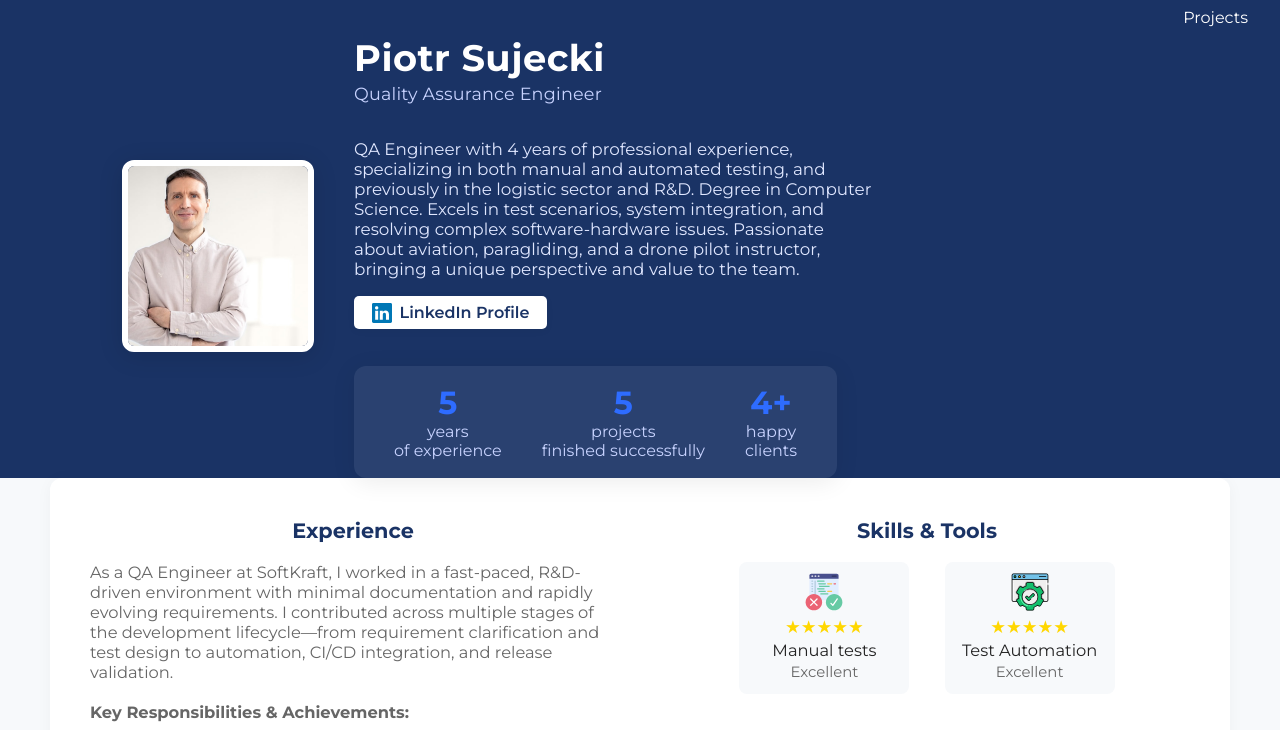
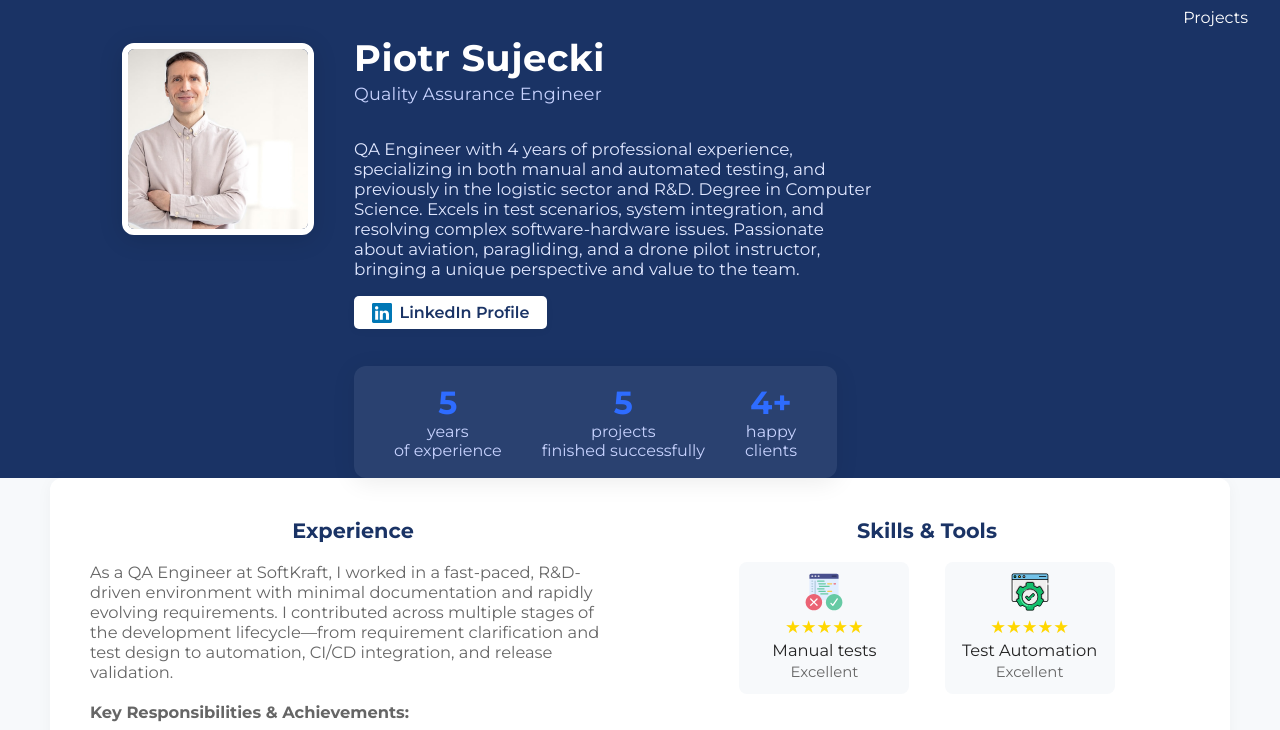
Before and after one commit to quantumpio/github.io, a plain HTML site: page index.html in a window 1280 px wide. Shown: the top 730 px of the page. Drawn offline with Linux system fonts and the light colour scheme.

Commit message:
Adjust profile layout by changing alignment to flex-start and adding margin-top for better spacing

```diff
--- a/index.html
+++ b/index.html
@@ -78,7 +78,7 @@
         }
         .profile-inner {
             display: flex;
-            align-items: center;
+            align-items: flex-start;
             gap: 2.5rem;
             max-width: 1100px;
             width: 100%;
@@ -93,6 +93,7 @@
             background: #fff;
             flex-shrink: 0;
             margin-left: 2rem;
+            margin-top: 0.5rem;
         }
         .profile-main {
             flex: 1;
```
